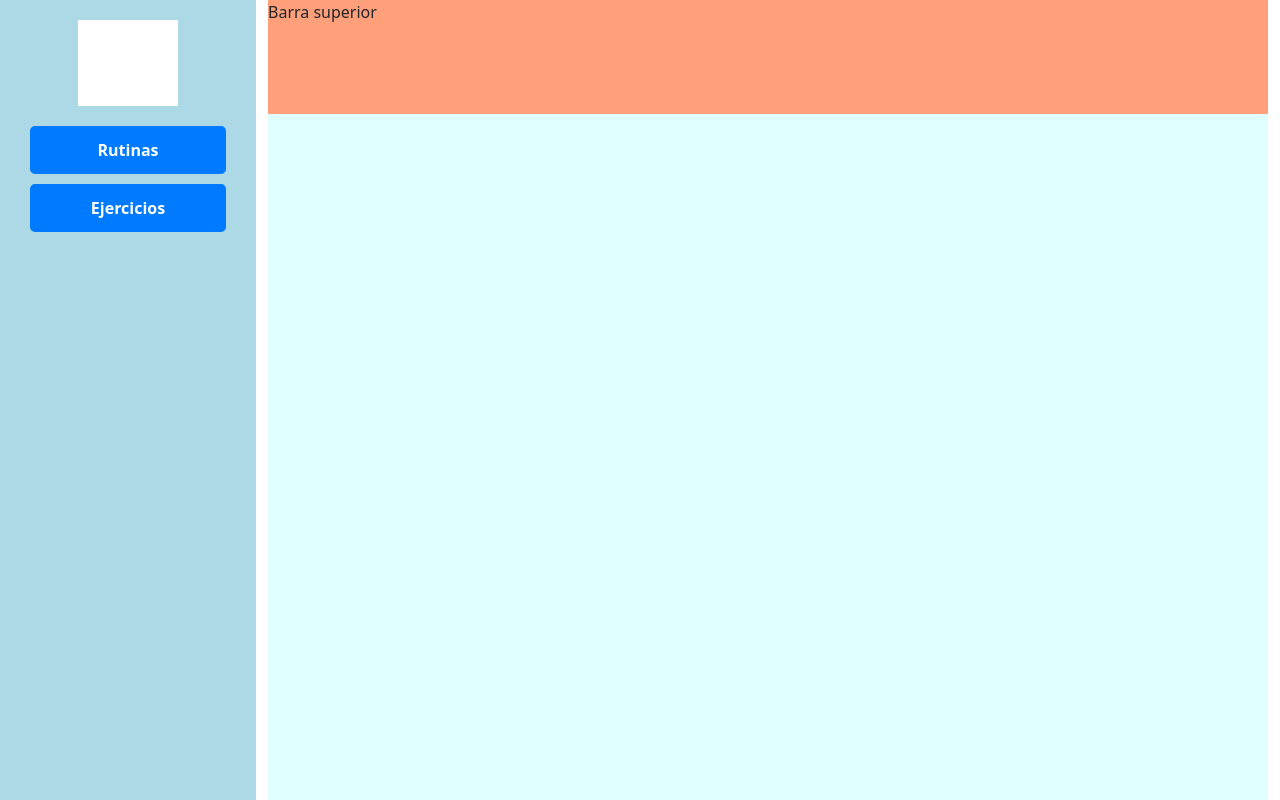
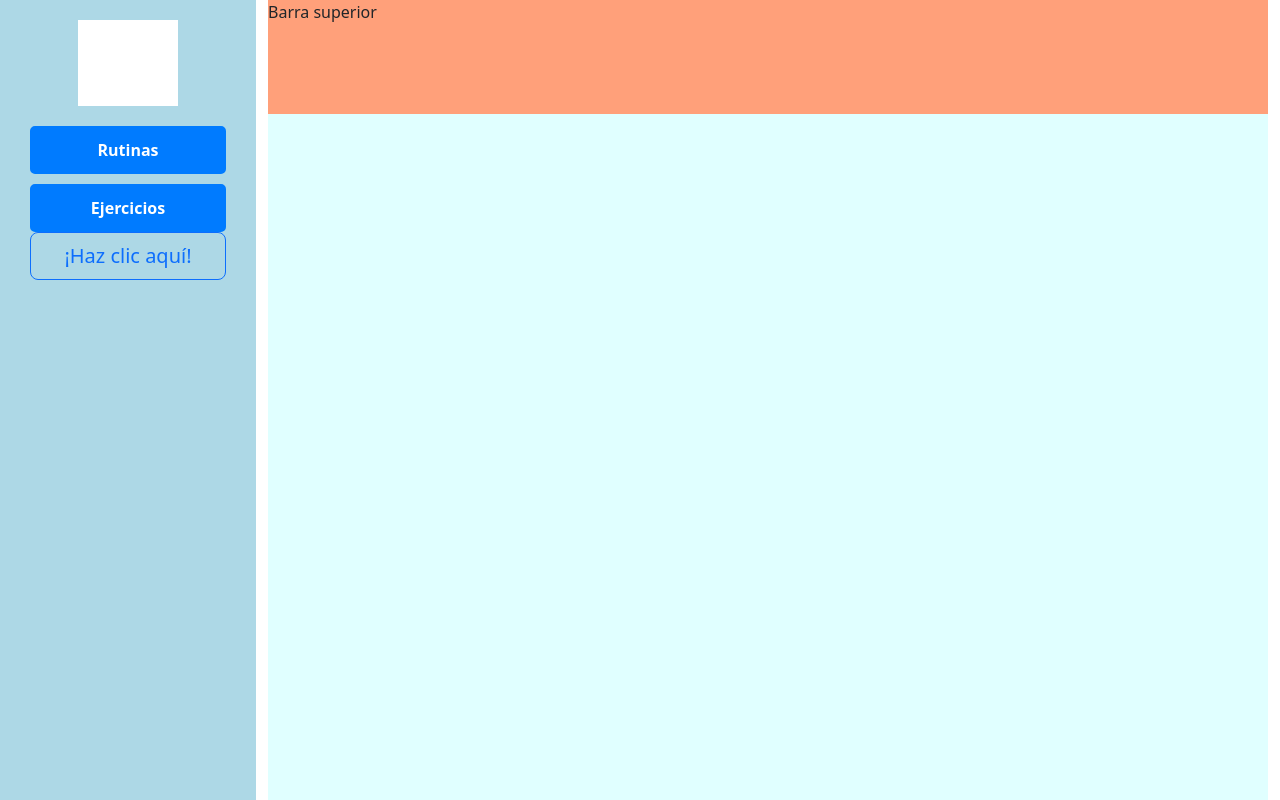
Before and after one commit to SII-Informatica-UMA/ciklum-el-grifo, an Angular app in the folder Proyecto-microservicio/: page / in a window 1280 px wide. Built offline with nearby package versions, Linux system fonts and the light colour scheme.

Commit message:
Actualización botones
Prueba de nuevo estilo de botones, usando bootstrap

```diff
--- a/Proyecto-microservicio/angular.json
+++ b/Proyecto-microservicio/angular.json
@@ -26,9 +26,12 @@
             ],
             "styles": [
               "src/styles.css",
+              "node_modules/bootstrap-icons/font/bootstrap-icons.css",
               "node_modules/bootstrap/dist/css/bootstrap.min.css"
             ],
-            "scripts": [],
+            "scripts": [
+              "node_modules/bootstrap/dist/js/bootstrap.min.js"
+            ],
             "server": "src/main.server.ts",
             "prerender": true,
             "ssr": {
--- a/Proyecto-microservicio/package.json
+++ b/Proyecto-microservicio/package.json
@@ -23,6 +23,7 @@
     "@angular/ssr": "^17.3.2",
     "@ng-bootstrap/ng-bootstrap": "^16.0.0",
     "bootstrap": "^5.3.3",
+    "bootstrap-icons": "^1.11.3",
     "express": "^4.18.2",
     "rxjs": "~7.8.0",
     "tslib": "^2.3.0",
--- a/Proyecto-microservicio/src/app/app.component.html
+++ b/Proyecto-microservicio/src/app/app.component.html
@@ -7,6 +7,11 @@
       <nav class="navegador">
         <a class="boton" routerLinkActive="active" routerLink ="/rutinas">Rutinas</a>
         <a class="boton" routerLinkActive="active" routerLink ="/ejercicios">Ejercicios</a>
+        <button type="button" class="btn btn-outline-primary btn-lg">
+          ¡Haz clic aquí!
+        </button>
+
+
       </nav>
     </div>
 
```
Also changed, not shown: 1 other file (tests, documents, lock files or other folders).
